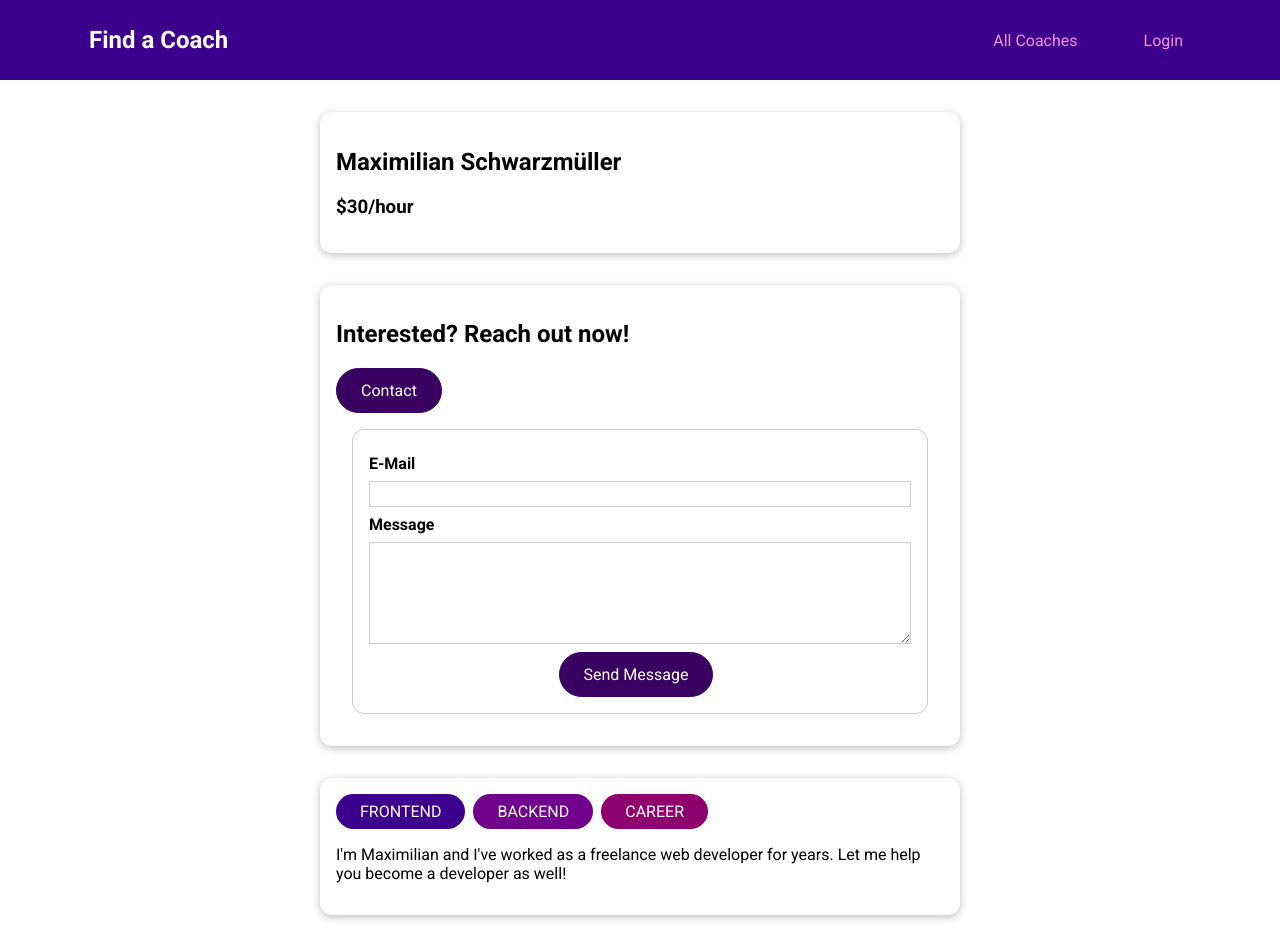
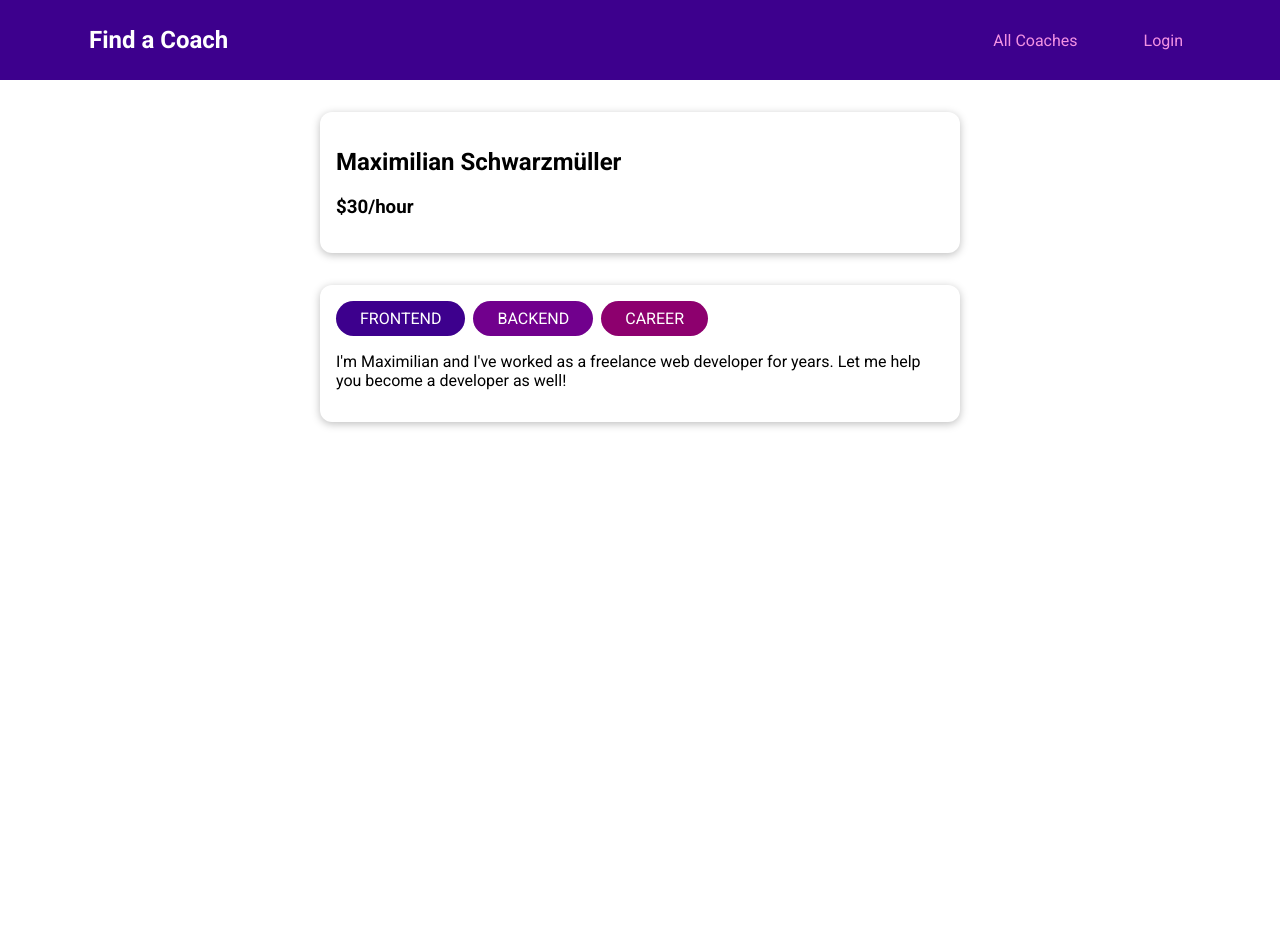
Before and after one commit to AQAMINE/find-a-coach-vuejs-firebase, a Vue app: page /coaches/c1/contact in a window 1280 px wide. After the commit the page ends 800 px from the top, so only its background shows below. Built offline with nearby package versions, Linux system fonts and the light colour scheme.

Commit message:
Optimization: Using Asynchronous Components

```diff
--- a/src/main.js
+++ b/src/main.js
@@ -1,4 +1,4 @@
-import { createApp } from 'vue'
+import { createApp, defineAsyncComponent } from 'vue'
 import App from './App.vue'
 import router from './router'
 import store from './store'
@@ -20,7 +20,12 @@ import BaseCard from './components/ui/BaseCard.vue';
 import BaseButton from './components/ui/BaseButton.vue';
 import BaseBadge from './components/ui/BaseBadge.vue';
 import BaseSpinner from './components/ui/BaseSpinner.vue';
-import BaseDialog from './components/ui/BaseDialog.vue'
+//import BaseDialog from './components/ui/BaseDialog.vue'
+
+//import this Dialog just when we needed
+const BaseDialog = defineAsyncComponent(() =>
+    import ('./components/ui/BaseDialog.vue'));
+
 app.component('base-button', BaseButton);
 app.component('base-card', BaseCard);
 app.component('base-badge', BaseBadge);
--- a/src/router/index.js
+++ b/src/router/index.js
@@ -1,6 +1,9 @@
 import { createRouter, createWebHistory } from 'vue-router'
 import routes from './routes.js'
 import store from '../store/index'
+
+
+
 
 // const routes = [{
 //         path: '/coaches',
@@ -17,6 +20,7 @@ const router = createRouter({
     routes
 })
 
+//Auth
 router.beforeEach(function(to, _, next) {
     if (to.meta.requiresAuth && !store.getters.isAuthenticated) {
         next('/auth');
--- a/src/views/coaches/CoachDetail.vue
+++ b/src/views/coaches/CoachDetail.vue
@@ -7,7 +7,7 @@
             </base-card>
         </section>
         <section>
-            <base-card>
+            <base-card v-if="isLoggedIn">
                 <header>
                     <h2>Interested? Reach out now!</h2>
                     <base-button link :to="contactLink">Contact</base-button>
@@ -48,7 +48,11 @@ export default {
         },
         description(){
             return this.selectedCoach.description;
-        }
+        },
+        //auth
+        isLoggedIn(){
+            return this.$store.getters.isAuthenticated;
+        },
     },
     created(){
         this.selectedCoach = this.$store.getters['coaches/coaches'].find(coach => coach.id === this.id);
```
Also changed, not shown: src/router/routes.js (+22 -7 lines).
